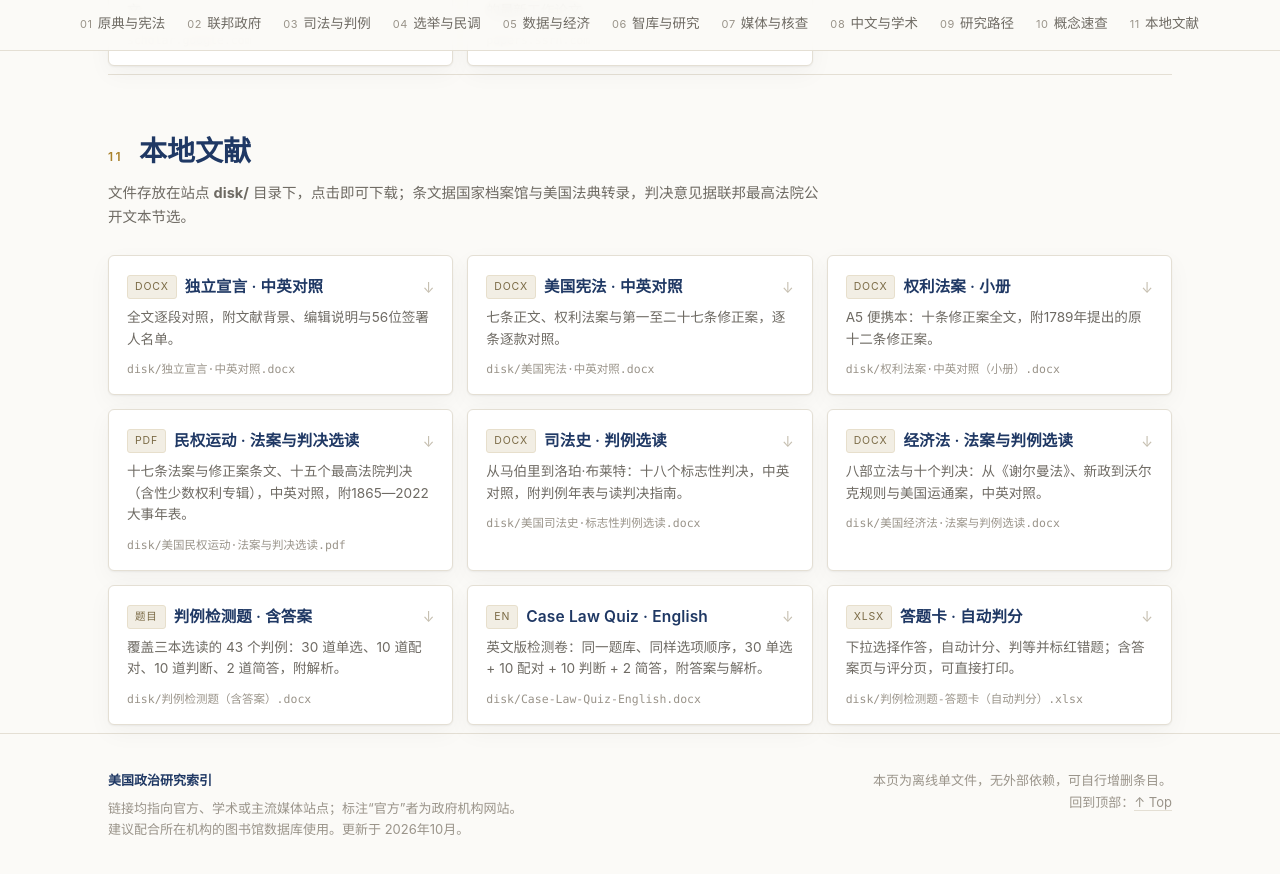
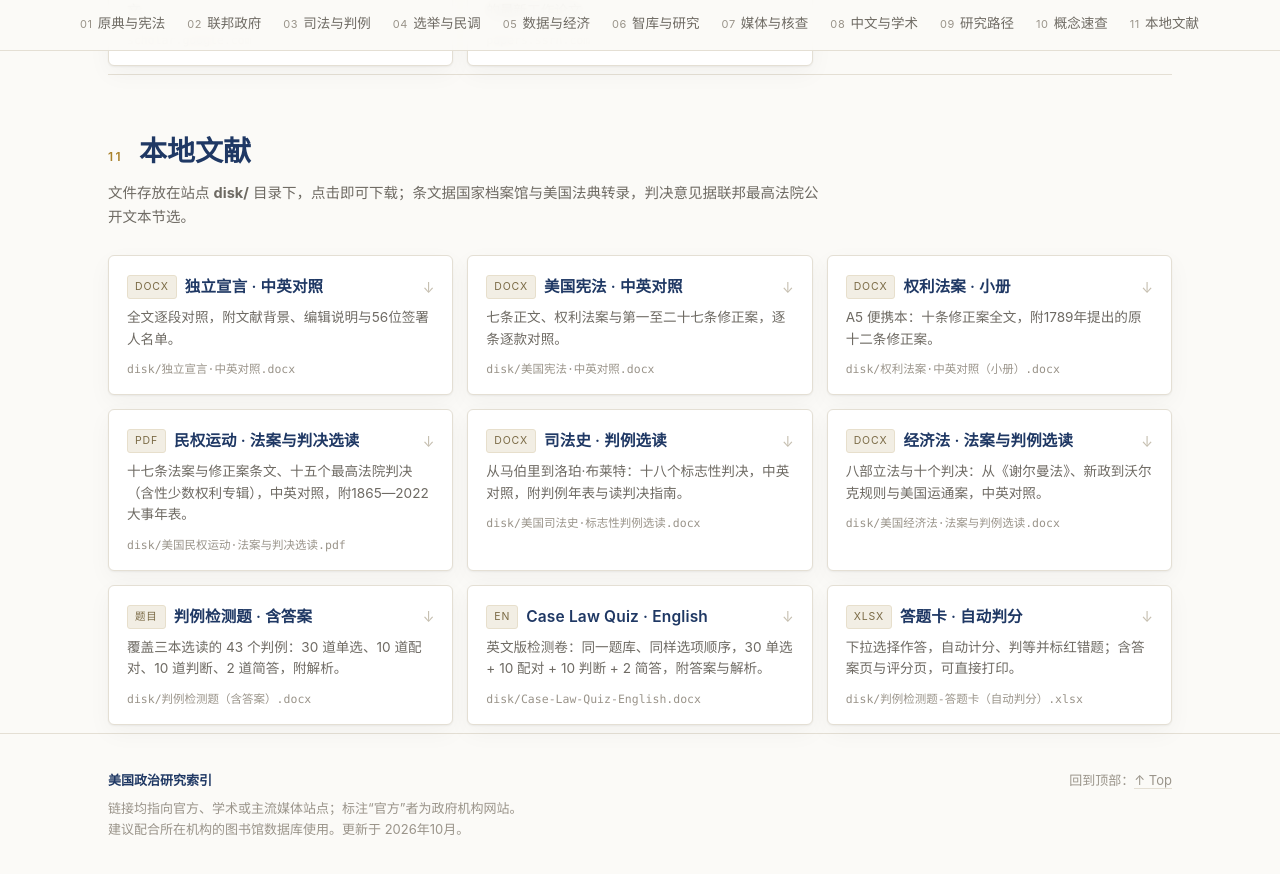
Before and after one commit to unknownpioneer/unknownpioneer.github.io, a Jekyll site: the page usa-index.html, which Jekyll copies as it is, in a window 1280 px wide and 900 px high, scrolled down 5138 px. Shown: the top 874 px of the window. Built offline with Jekyll 4.4.1, drawn with Linux system fonts in a browser that asks for light colours.

Commit message:
Remove offline file notice from usa-index.html
Removed offline single file notice from footer.

```diff
--- a/usa-index.html
+++ b/usa-index.html
@@ -669,7 +669,6 @@
       <div>建议配合所在机构的图书馆数据库使用。更新于 2026年10月。</div>
     </div>
     <div style="text-align:right">
-      <div>本页为离线单文件，无外部依赖，可自行增删条目。</div>
       <div>回到顶部：<a href="#top" onclick="window.scrollTo({top:0,behavior:'smooth'});return false;">↑ Top</a></div>
     </div>
   </div>
```
